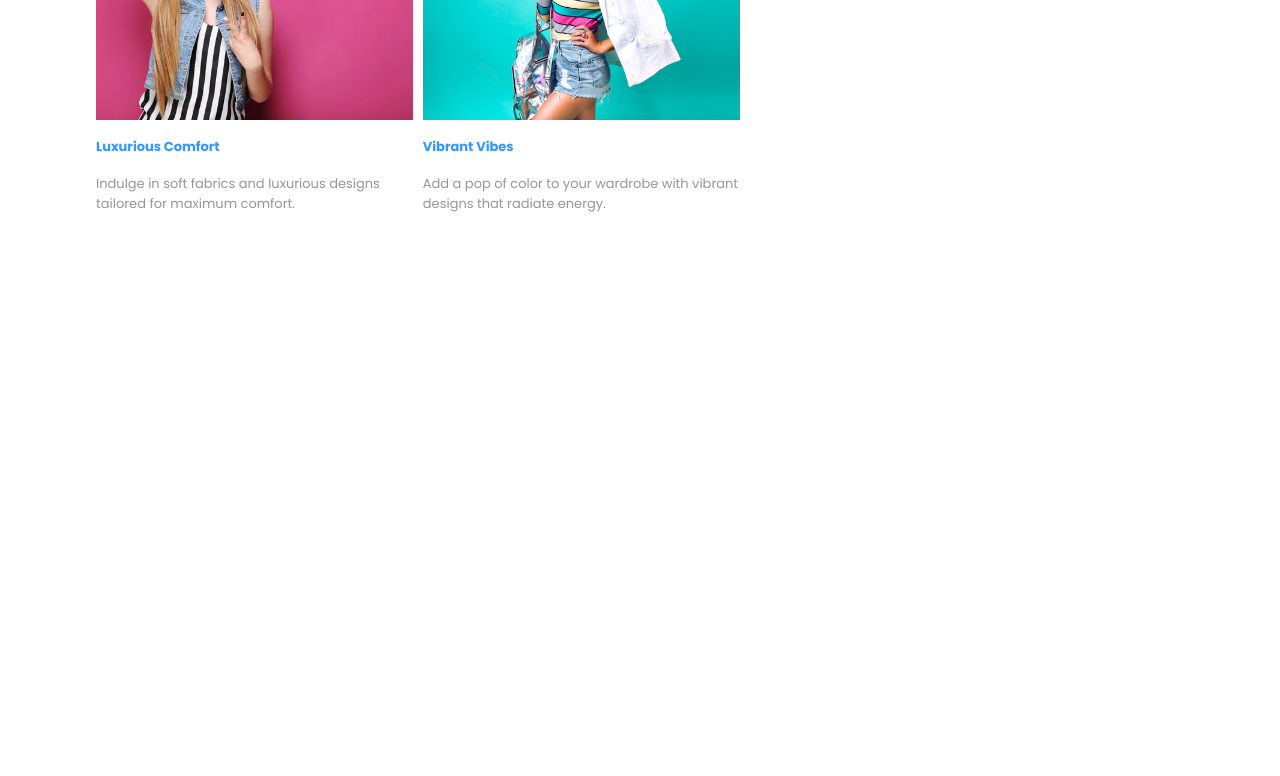
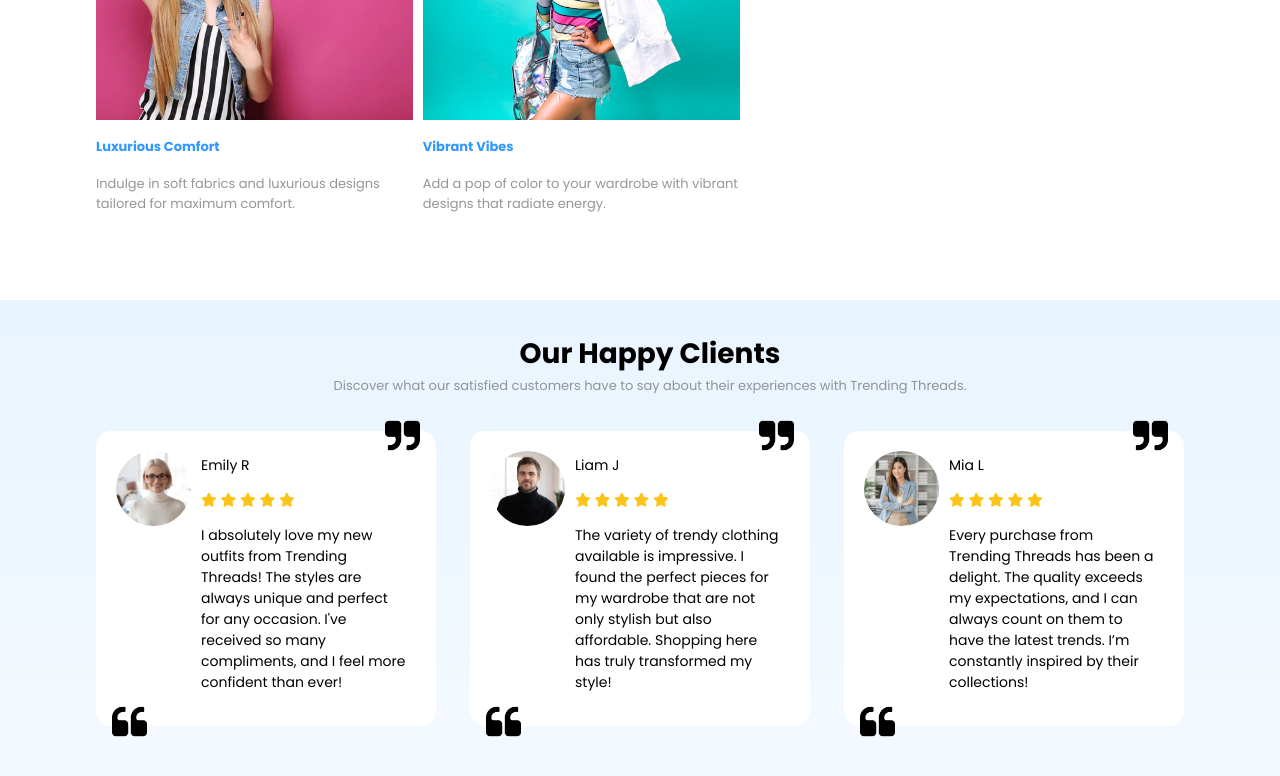
Before and after one commit to Nimshi12/SKILLUP-trending-landing-page, a plain HTML site: page src/index.html in a window 1280 px wide. Shown: the part 2120-2896 px from the top of the page. Drawn offline with Linux system fonts and the light colour scheme.

Commit message:
added the review section

```diff
--- a/src/index.css
+++ b/src/index.css
@@ -224,3 +224,110 @@ h4 {
 .gallery-img-cap {
   color: #969696;
 }
+
+#sec4 {
+  background: linear-gradient(to bottom,rgb(232, 244, 255), #ffffff);
+  display: flex;
+  justify-content: center;
+  width: 100%;
+  height: 900px;
+  position: relative;
+}
+
+.review-sec {
+  display: flex;
+  flex-direction: column;
+  justify-content:
+  align-items: center;
+  width: 85%;
+  margin: 0px;
+}
+
+.review-hdr {
+  text-align: center;
+  width: 100%;
+  margin: 10px
+}
+
+#review-hdr-title {
+  font-size: 28px;
+  margin-bottom: 1px;
+}
+
+#review-hdr-cap {
+  color:rgb(147, 147, 147);
+  font-size: 13px;
+  margin: 0;
+}
+
+.review-container {
+  display: flex;
+  justify-content: space-between;
+  margin: 25px 0px 0px 0px;
+}
+
+.review-item {
+  display: flex;
+  width: 320px;
+  height: 275px;
+  background: white;
+  border-radius: 15px;
+  padding: 10px;
+  position: relative;
+}
+
+.top-quote {
+  position: absolute;
+  top: -13px;
+  left: 85%;
+  background: url(../assets/quote-right.png);
+  background-size: cover;
+  background-position: center;
+  width: 35px;
+  height: 35px;
+}
+
+.bottom-quote {
+  position: absolute;
+  bottom: -13px;
+  right: 85%;
+  background: url(../assets/quote-left.png);
+  background-size: cover;
+  background-position: center;
+  width: 35px;
+  height: 35px;
+}
+
+.client-img {
+  border-radius: 50%;
+  width: 75px;
+  height: 75px;
+  margin: 10px;
+}
+
+#client-img1 {
+  background: url(../assets/profile-img-1.jpg);
+  background-size: cover;
+  background-position: center;
+}
+
+#client-img2 {
+  background: url(../assets/profile-img-2.jpg);
+  background-size: cover;
+  background-position: center;
+}
+
+#client-img3 {
+  background: url(../assets/profile-img-3.jpg);
+  background-size: cover;
+  background-position: center;
+}
+
+.client-review {
+  width: 65%;
+  font-size: 14px;
+}
+
+.fa {
+  color: #fcc419;
+}
--- a/src/index.html
+++ b/src/index.html
@@ -11,6 +11,10 @@
     />
     <link rel="stylesheet" href="./index.css" />
     <title>Trending Threads</title>
+    <link
+      rel="stylesheet"
+      href="https://cdnjs.cloudflare.com/ajax/libs/font-awesome/6.0.0/css/all.min.css"
+    />
   </head>
   <body>
     <header>
@@ -159,6 +163,82 @@
             </div>
           </div>
         </section>
+        <section id="sec4">
+          <div class="review-sec">
+            <div class="review-hdr">
+              <h1 id="review-hdr-title">Our Happy Clients</h1>
+              <p id="review-hdr-cap">
+                Discover what our satisfied customers have to say about their
+                experiences with Trending Threads.
+              </p>
+            </div>
+            <div class="review-container">
+              <div class="review-item">
+                <div class="top-quote"></div>
+                <div class="bottom-quote"></div>
+                <div id="client-img1" class="client-img"></div>
+                <div class="client-review">
+                  <p>Emily R</p>
+                  <div>
+                    <i class="fa fa-star"></i>
+                    <i class="fa fa-star"></i>
+                    <i class="fa fa-star"></i>
+                    <i class="fa fa-star"></i>
+                    <i class="fa fa-star"></i>
+                  </div>
+                  <p>
+                    I absolutely love my new outfits from Trending Threads! The
+                    styles are always unique and perfect for any occasion. I've
+                    received so many compliments, and I feel more confident than
+                    ever!
+                  </p>
+                </div>
+              </div>
+              <div class="review-item">
+                <div class="top-quote"></div>
+                <div class="bottom-quote"></div>
+                <div id="client-img2" class="client-img"></div>
+                <div class="client-review">
+                  <p>Liam J</p>
+                  <div>
+                    <i class="fa fa-star"></i>
+                    <i class="fa fa-star"></i>
+                    <i class="fa fa-star"></i>
+                    <i class="fa fa-star"></i>
+                    <i class="fa fa-star"></i>
+                  </div>
+                  <p>
+                    The variety of trendy clothing available is impressive. I
+                    found the perfect pieces for my wardrobe that are not only
+                    stylish but also affordable. Shopping here has truly
+                    transformed my style!
+                  </p>
+                </div>
+              </div>
+              <div class="review-item">
+                <div class="top-quote"></div>
+                <div class="bottom-quote"></div>
+                <div id="client-img3" class="client-img"></div>
+                <div class="client-review">
+                  <p>Mia L</p>
+                  <div>
+                    <i class="fa fa-star"></i>
+                    <i class="fa fa-star"></i>
+                    <i class="fa fa-star"></i>
+                    <i class="fa fa-star"></i>
+                    <i class="fa fa-star"></i>
+                  </div>
+                  <p>
+                    Every purchase from Trending Threads has been a delight. The
+                    quality exceeds my expectations, and I can always count on
+                    them to have the latest trends. I’m constantly inspired by
+                    their collections!
+                  </p>
+                </div>
+              </div>
+            </div>
+          </div>
+        </section>
       </div>
     </main>
     <footer style="height: 900px"></footer>
```
Also changed, not shown: assets/profile-img-1.jpg (added), assets/profile-img-2.jpg (added), assets/profile-img-3.jpg (added), assets/quote-left.png (added), assets/quote-right.png (added).
